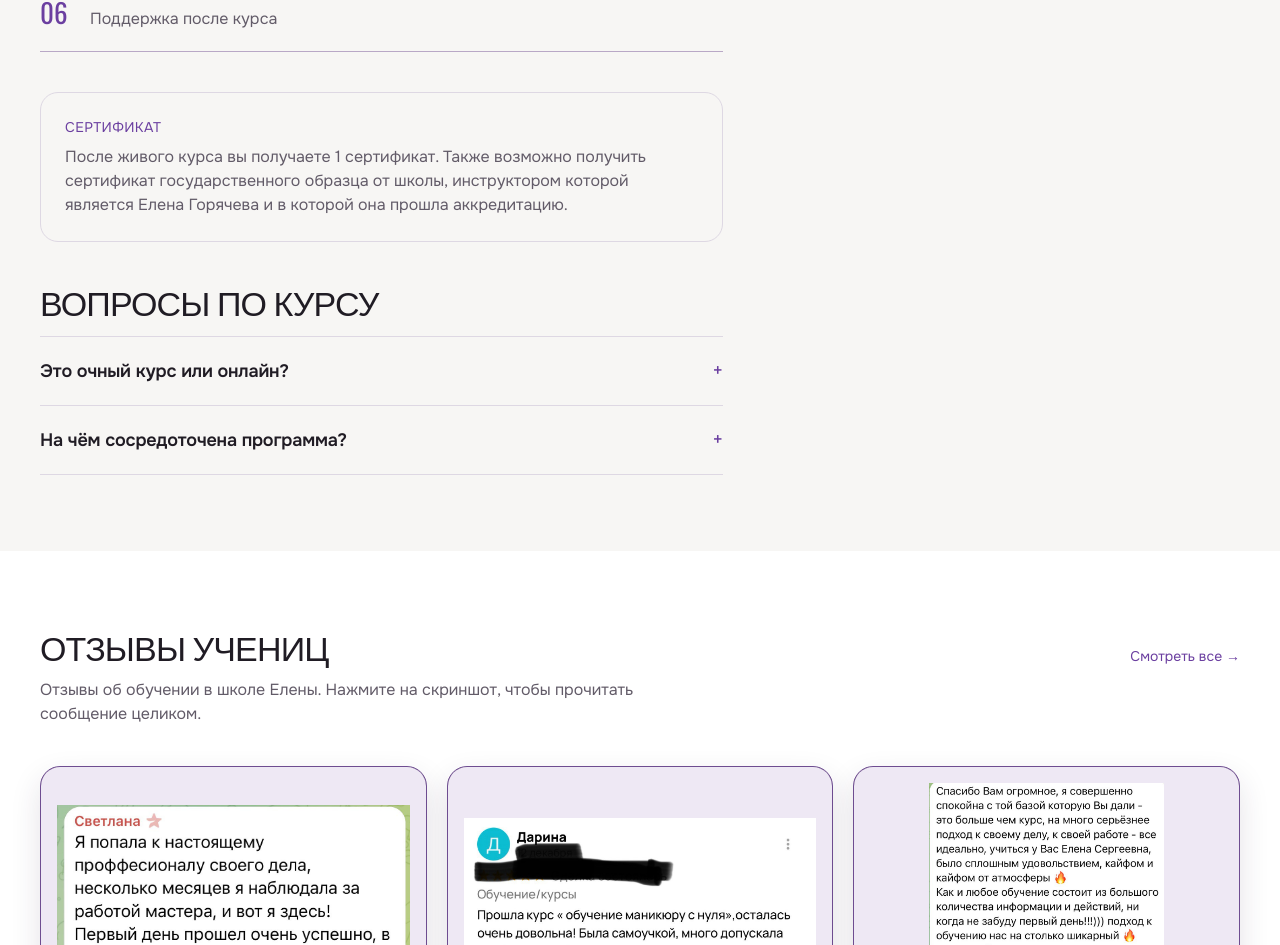
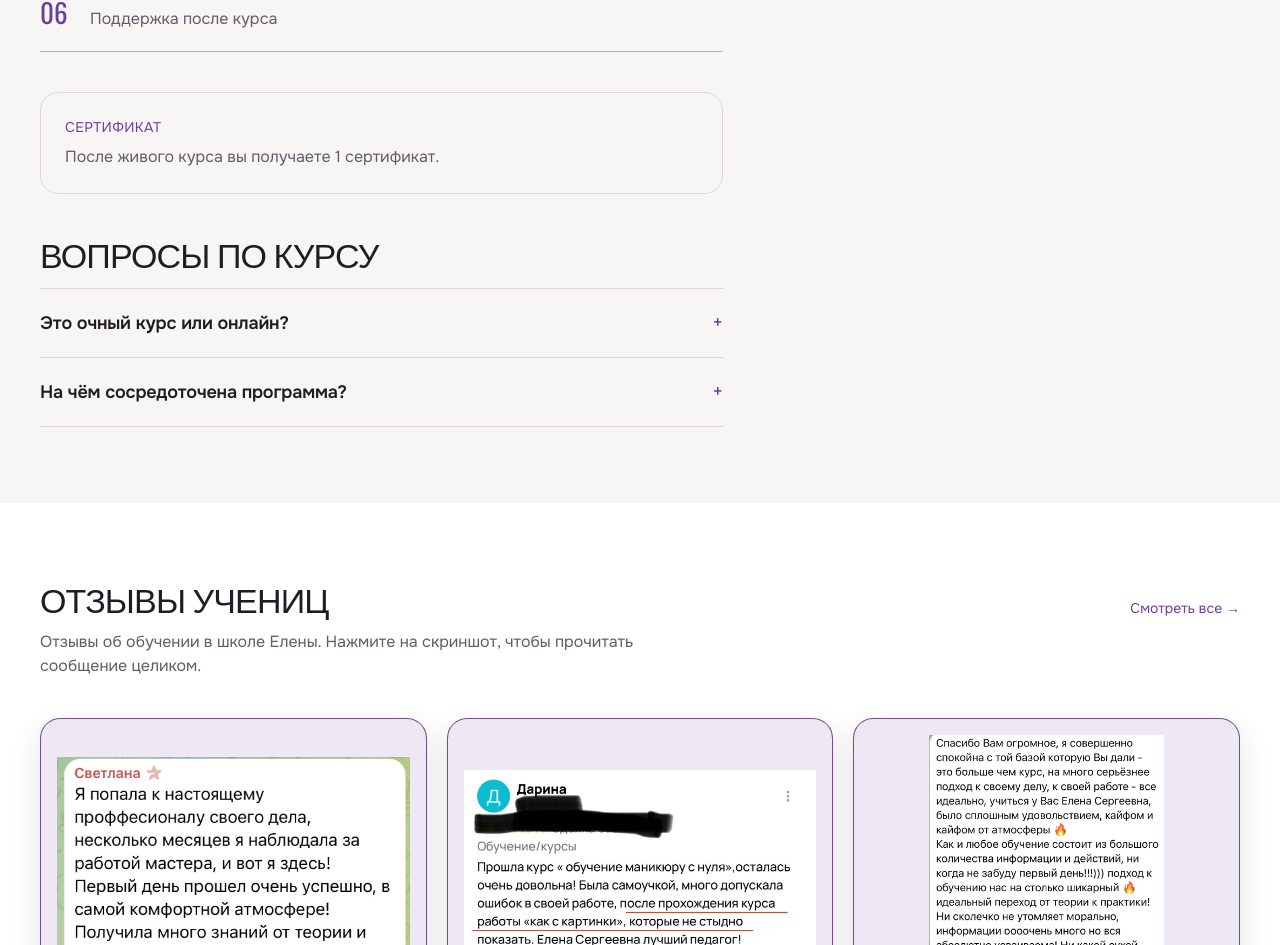
Before and after one commit to msgalya1798-arch/elena-goryacheva-school, a Next.js app: page /offline/form-logic-offline in a window 1280 px wide. Shown: the part 1486-2431 px from the top of the page. Built offline with nearby package versions, Linux system fonts and the light colour scheme; a web font is replaced by a local one.

Commit message:
Remove unverified state-certificate claim

```diff
--- a/src/content/courses.ts
+++ b/src/content/courses.ts
@@ -25,7 +25,7 @@ export const courses: Course[] = [
       "Курс проходит без наращивания",
     ],
     certificateNote:
-      "После живого курса вы получаете 1 сертификат. Также возможно получить сертификат государственного образца от школы, инструктором которой является Елена Горячева и в которой она прошла аккредитацию.",
+      "После живого курса вы получаете 1 сертификат.",
     faq: [
       { question: "Входит ли наращивание?", answer: "Нет. «Nail-мастер: старт» — базовое обучение без наращивания. Если хотите освоить базу и наращивание в одной программе, посмотрите «ТОП мастер универсал — 2 ступень»." },
       { question: "Как распределено обучение?", answer: "Программа рассчитана на 10 дней и включает 4 очных занятия. До очной части — онлайн-теория, между встречами — индивидуальные домашние задания. Расписание уточните у Елены." },
@@ -50,7 +50,7 @@ export const courses: Course[] = [
       "Доступ к онлайн-курсу с 40+ уроками для закрепления",
     ],
     certificateNote:
-      "После курса «ТОП мастер универсал» вы получаете 2 сертификата. Также возможно получить сертификат государственного образца от школы, инструктором которой является Елена Горячева и в которой она прошла аккредитацию.",
+      "После курса «ТОП мастер универсал» вы получаете 2 сертификата.",
     faq: [
       { question: "Нужно ли сначала пройти первую ступень?", answer: "Нет. Несмотря на название «2 ступень», программа подходит и для обучения с нуля. Для учеников с опытом и без опыта программы отличаются; если вы уже работаете мастером, индивидуальную программу Елена составляет после созвона." },
       { question: "Чем отличается от повышения квалификации?", answer: "Повышение квалификации закрывает точечно ваши вопросы. На «ТОП мастер универсал» мы работаем комплексно: закрываем все основные вопросы, учимся мыслить логически и моделировать. Программа отличается для учеников с опытом и без опыта; для мастеров с опытом она составляется индивидуально после созвона." },
@@ -118,7 +118,7 @@ export const courses: Course[] = [
       "Поддержка после курса",
     ],
     certificateNote:
-      "После живого курса вы получаете 1 сертификат. Также возможно получить сертификат государственного образца от школы, инструктором которой является Елена Горячева и в которой она прошла аккредитацию.",
+      "После живого курса вы получаете 1 сертификат.",
     faq: [
       { question: "Это очный курс или онлайн?", answer: "Эта программа проходит очно в Каменске-Шахтинском и длится 4 дня. В каталоге онлайн-курсов есть отдельная программа с тем же названием." },
       { question: "На чём сосредоточена программа?", answer: "На постановке верхних форм, чистой ровной изнанке без лишнего опила, работе без сколов в точках вроста и на боковых стенках, дизайне и выкладном френче, а также исправлении винтовых ногтей и ногтей-грызунов." },
```
